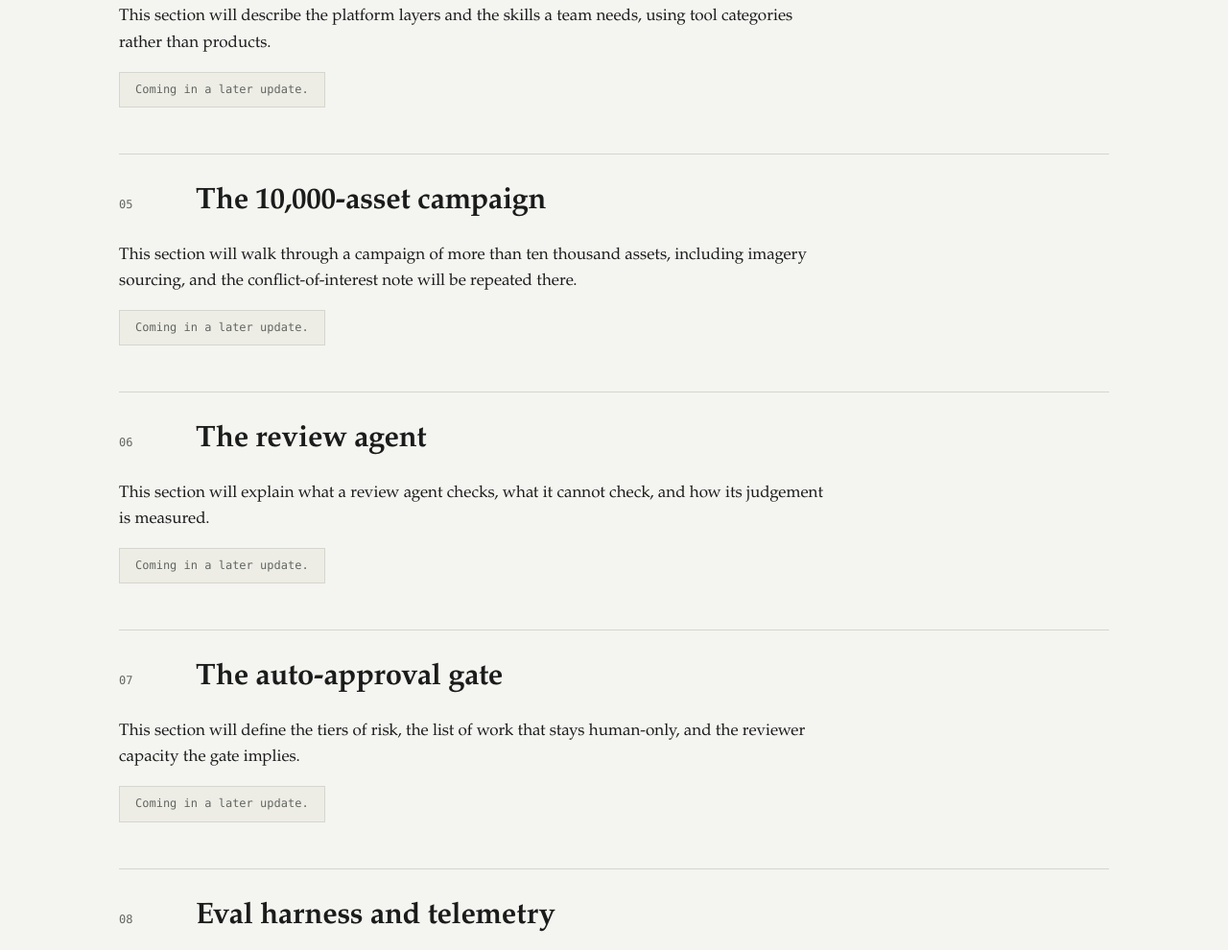
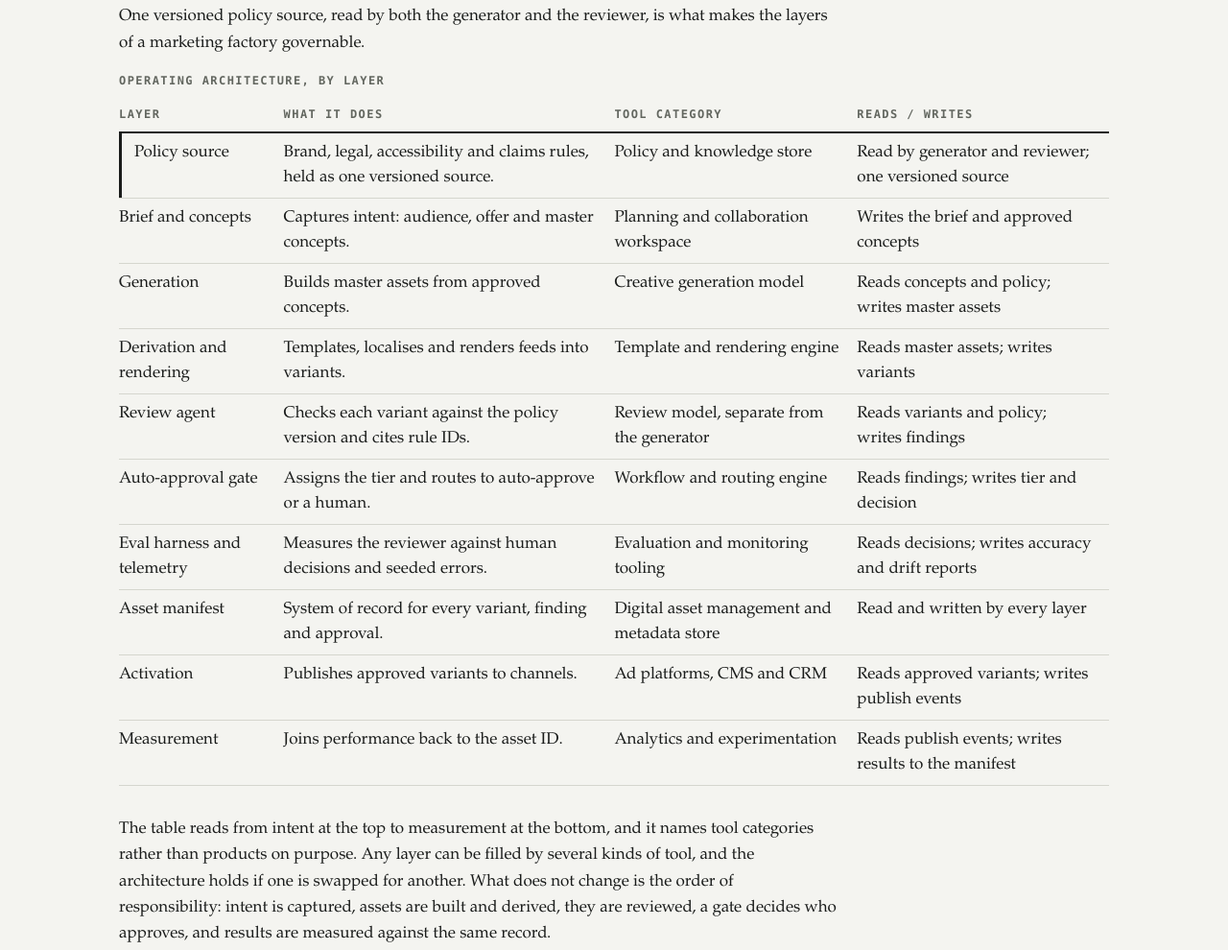
Before and after one commit to lyonsv/cmo-2x-teardown, a website: page site/index.html in a window 1280 px wide. Shown: the part 7816-8806 px from the top of the page at 96% size. Drawn offline with Linux system fonts and the light colour scheme.

Commit message:
feat(02-02): s04 layered operating architecture
- Ten-row layer table with the shared versioned Policy source row
- Prose on one policy source, skills as tested units, manifest as join key

```diff
--- a/site/index.html
+++ b/site/index.html
@@ -305,8 +305,30 @@
     </section>
     <section id="s04" aria-labelledby="s04-h">
       <div class="sec-head"><span class="sec-num">04</span><h2 id="s04-h">Platform and skills</h2></div>
-      <p>This section will describe the platform layers and the skills a team needs, using tool categories rather than products.</p>
-      <p class="later">Coming in a later update.</p>
+      <p>One versioned policy source, read by both the generator and the reviewer, is what makes the layers of a marketing factory governable.</p>
+      <div class="table-scroll" role="region" aria-label="Operating architecture table" tabindex="0">
+        <table>
+          <caption>Operating architecture, by layer</caption>
+          <thead><tr><th scope="col">Layer</th><th scope="col">What it does</th><th scope="col">Tool category</th><th scope="col">Reads / writes</th></tr></thead>
+          <tbody>
+            <tr class="shared"><th scope="row">Policy source</th><td>Brand, legal, accessibility and claims rules, held as one versioned source.</td><td>Policy and knowledge store</td><td>Read by generator and reviewer; one versioned source</td></tr>
+            <tr><th scope="row">Brief and concepts</th><td>Captures intent: audience, offer and master concepts.</td><td>Planning and collaboration workspace</td><td>Writes the brief and approved concepts</td></tr>
+            <tr><th scope="row">Generation</th><td>Builds master assets from approved concepts.</td><td>Creative generation model</td><td>Reads concepts and policy; writes master assets</td></tr>
+            <tr><th scope="row">Derivation and rendering</th><td>Templates, localises and renders feeds into variants.</td><td>Template and rendering engine</td><td>Reads master assets; writes variants</td></tr>
+            <tr><th scope="row">Review agent</th><td>Checks each variant against the policy version and cites rule IDs.</td><td>Review model, separate from the generator</td><td>Reads variants and policy; writes findings</td></tr>
+            <tr><th scope="row">Auto-approval gate</th><td>Assigns the tier and routes to auto-approve or a human.</td><td>Workflow and routing engine</td><td>Reads findings; writes tier and decision</td></tr>
+            <tr><th scope="row">Eval harness and telemetry</th><td>Measures the reviewer against human decisions and seeded errors.</td><td>Evaluation and monitoring tooling</td><td>Reads decisions; writes accuracy and drift reports</td></tr>
+            <tr><th scope="row">Asset manifest</th><td>System of record for every variant, finding and approval.</td><td>Digital asset management and metadata store</td><td>Read and written by every layer</td></tr>
+            <tr><th scope="row">Activation</th><td>Publishes approved variants to channels.</td><td>Ad platforms, CMS and CRM</td><td>Reads approved variants; writes publish events</td></tr>
+            <tr><th scope="row">Measurement</th><td>Joins performance back to the asset ID.</td><td>Analytics and experimentation</td><td>Reads publish events; writes results to the manifest</td></tr>
+          </tbody>
+        </table>
+      </div>
+      <p>The table reads from intent at the top to measurement at the bottom, and it names tool categories rather than products on purpose. Any layer can be filled by several kinds of tool, and the architecture holds if one is swapped for another. What does not change is the order of responsibility: intent is captured, assets are built and derived, they are reviewed, a gate decides who approves, and results are measured against the same record.</p>
+      <p>The first row carries the weight. Brand, legal, accessibility and claims rules live in one versioned policy source, and both the generator and the reviewer read the same version of it. If they read different copies, the reviewer ends up checking work against rules the generator never saw, and disagreements look like defects when they are really drift. Every finding therefore records the policy version it was checked against. A change to policy is a versioned release, with an owner and a date, not an edit to a prompt that nobody tracks.</p>
+      <p>Skills are the second idea. A skill is a reusable unit of work, such as localising a headline, rendering a feed or checking a claim, packaged with its instructions and its own tests. Treating skills as software changes how they are managed. Each has a version, an owner and a set of examples that must keep passing, and a change to a skill is released only after it has been checked against those examples. The discipline is simple to state: measure, build, enforce, re-measure.</p>
+      <p>Skills also keep people in the right place. People write the policy and direct the concepts; skills carry out the repeatable work; the review agent applies policy to every variant; humans take the decisions the gate sends them. Each of these roles can be inspected, because each leaves a record.</p>
+      <p>The asset manifest is the join key that makes this inspection possible. It is the system of record for every variant, and every layer reads from it or writes to it. A variant, its concept, its policy version, its review findings, its approval and its performance are all attached to one identifier. That identifier is used again when <a href="#s08">eval harness and telemetry</a> compares the reviewer with human decisions, and it is what allows a programme to say which rule, which skill and which policy version produced a given result.</p>
     </section>
     <section id="s05" aria-labelledby="s05-h">
       <div class="sec-head"><span class="sec-num">05</span><h2 id="s05-h">The 10,000-asset campaign</h2></div>
```
